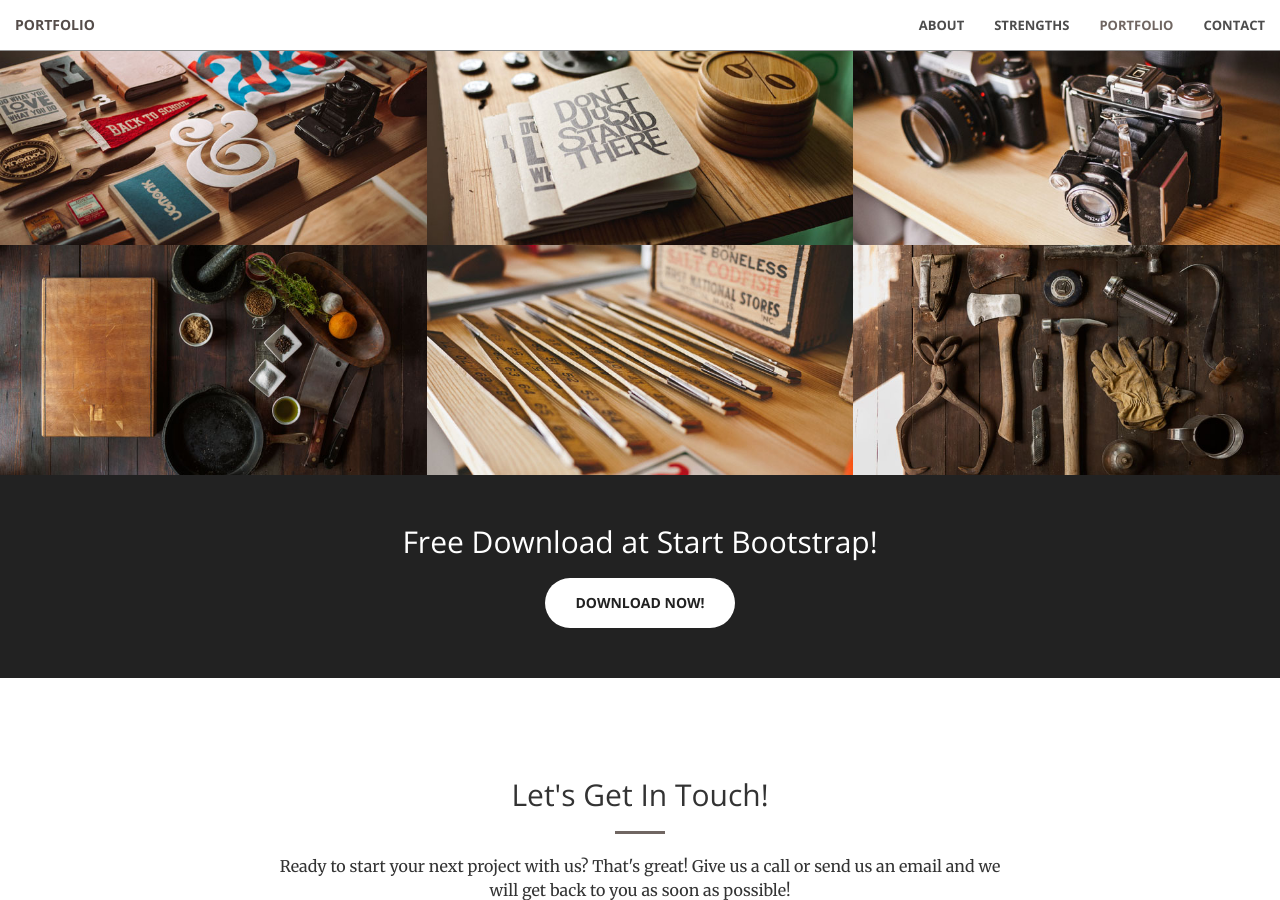
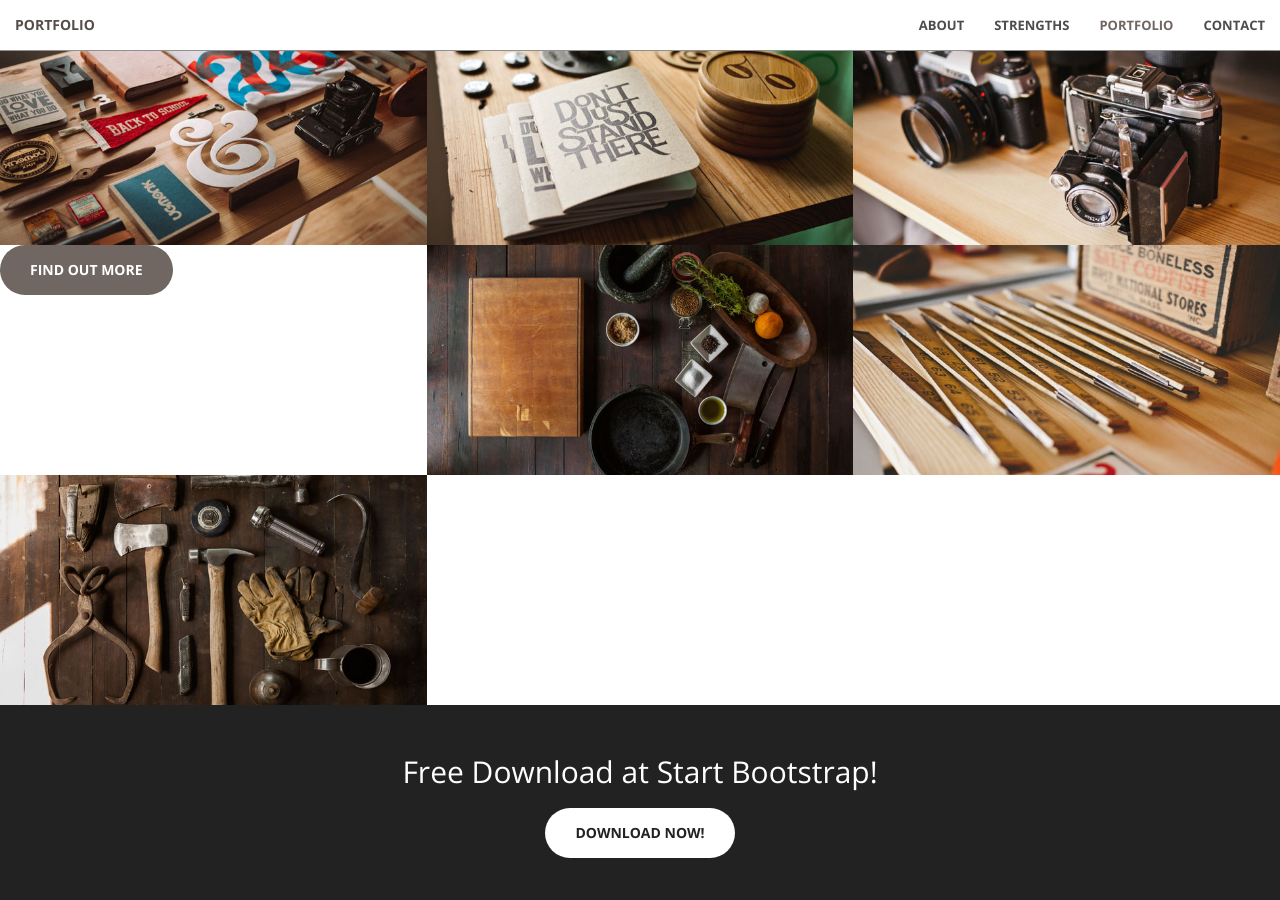
Before and after one commit to ymdev2023/ymdev2023.github.io, a Jekyll site: the page built from index.html, in a window 1280 px wide and 900 px high, scrolled down 1761 px. Built offline with Jekyll 4.4.1, drawn with Linux system fonts in a browser that asks for light colours.

Commit message:
Update portfolio.html

```diff
--- a/_includes/portfolio.html
+++ b/_includes/portfolio.html
@@ -23,6 +23,7 @@
                         </div>
                     </div>
                 </a>
+                <a href="#about" class="btn btn-primary btn-xl page-scroll">Find Out More</a>
             </div>
 
             <div class="col-lg-4 col-sm-6">
```
